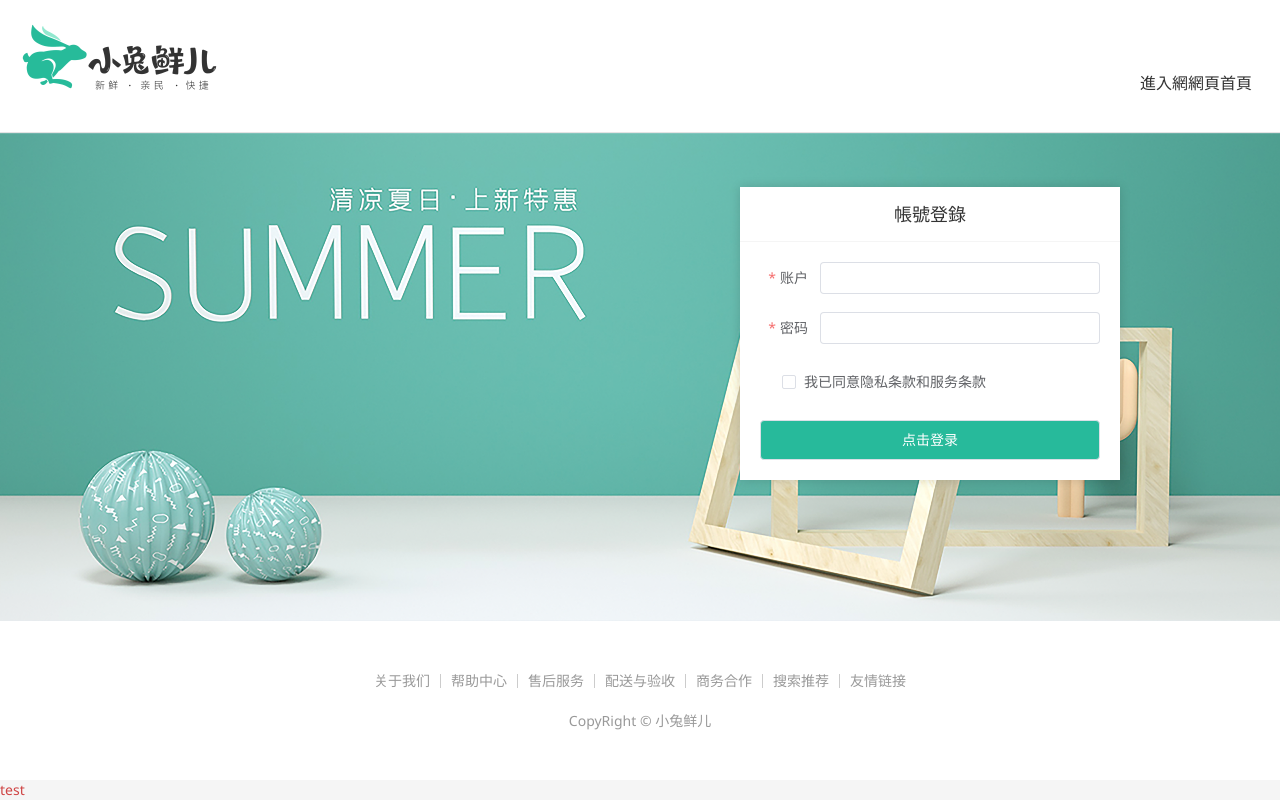
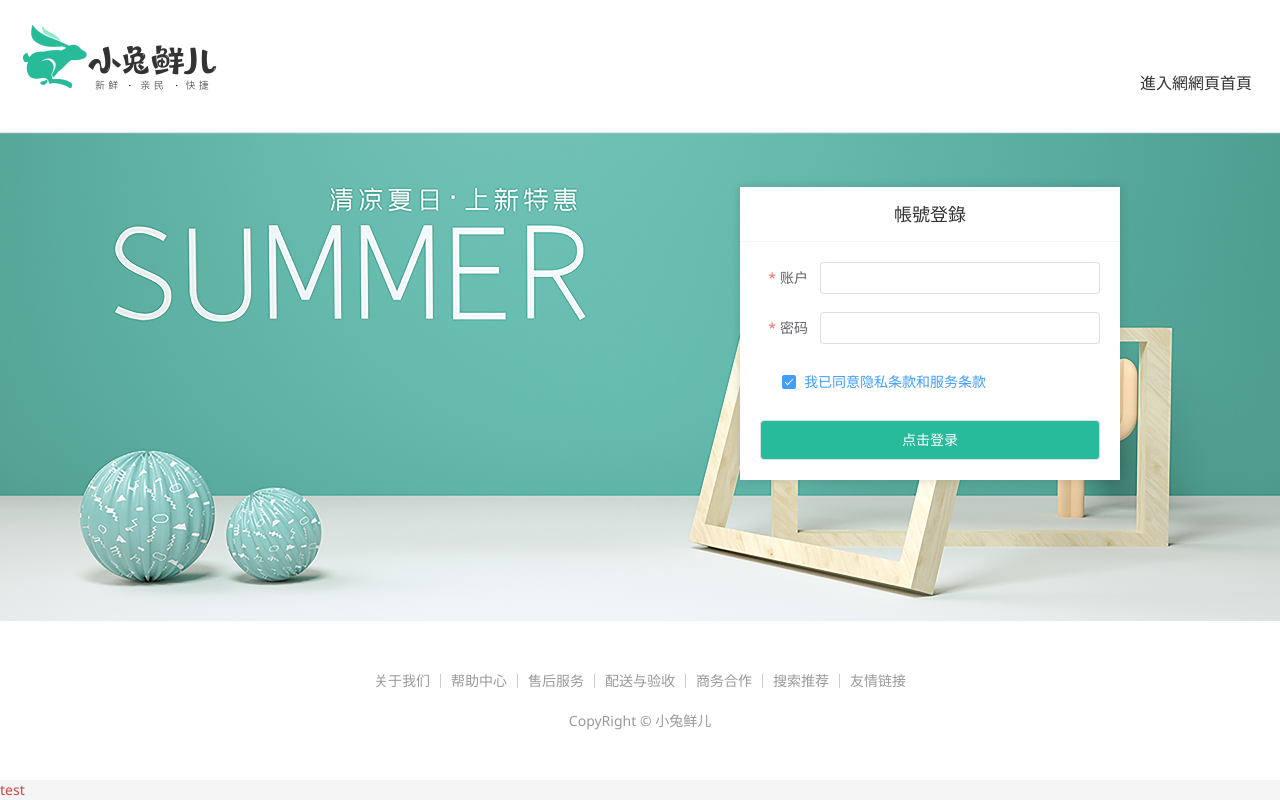
Before and after one commit to s1710931008/vue-rabbit, a Vue app: page /login in a window 1280 px wide. Built offline with nearby package versions, Linux system fonts and the light colour scheme; a small style sheet from the web is missing.

Commit message:
登入校驗

```diff
--- a/src/views/Login/index.vue
+++ b/src/views/Login/index.vue
@@ -6,6 +6,7 @@
 const form = ref({
   account: "",
   password: "",
+  agree: true,
 });
 
 //規則對象
@@ -15,7 +16,38 @@
     { required: true, message: "密碼不能為空", trigger: "blur" },
     { min: 6, max: 14, message: "密碼長度 6-16 字 ", trigger: "blur" },
   ],
+  agree: [
+    {
+      validator: (rule, value, callback) => {
+        console.log(value);
+        //自定義校驗邏輯
+        if (value) {
+          callback();
+        } else {
+          callback(new Error("請勾選協議"));
+        }
+      },
+    },
+  ],
 };
+
+//獲取數據
+const formRef = ref(null);
+const doLogin = () => {
+  //調用實例方法
+  formRef.value.validator((valid) => {
+    //valid:所有表單都通過校驗 才能為ture
+    console.log(valid);
+    //以valid做為判斷條件，如果通過校驗才執行登錄邏輯
+    if (valid) {
+      //TODO LOGIN
+    }
+  });
+};
+
+// 1.用戶和密碼 只需要通過簡單配置
+// 2.同意協議 自定義規則 validator:(rule,value,callback)={}  //callback不管成功失敗都要執行
+// 3.統一校驗 通過調用form實例方法
 </script>
 
 
@@ -53,8 +85,8 @@
               <el-form-item prop="password" label="密码">
                 <el-input v-model="form.password" />
               </el-form-item>
-              <el-form-item label-width="22px">
-                <el-checkbox size="large">
+              <el-form-item prop="agree" label-width="22px">
+                <el-checkbox size="large" v-model="form.agree">
                   我已同意隐私条款和服务条款
                 </el-checkbox>
               </el-form-item>
```
